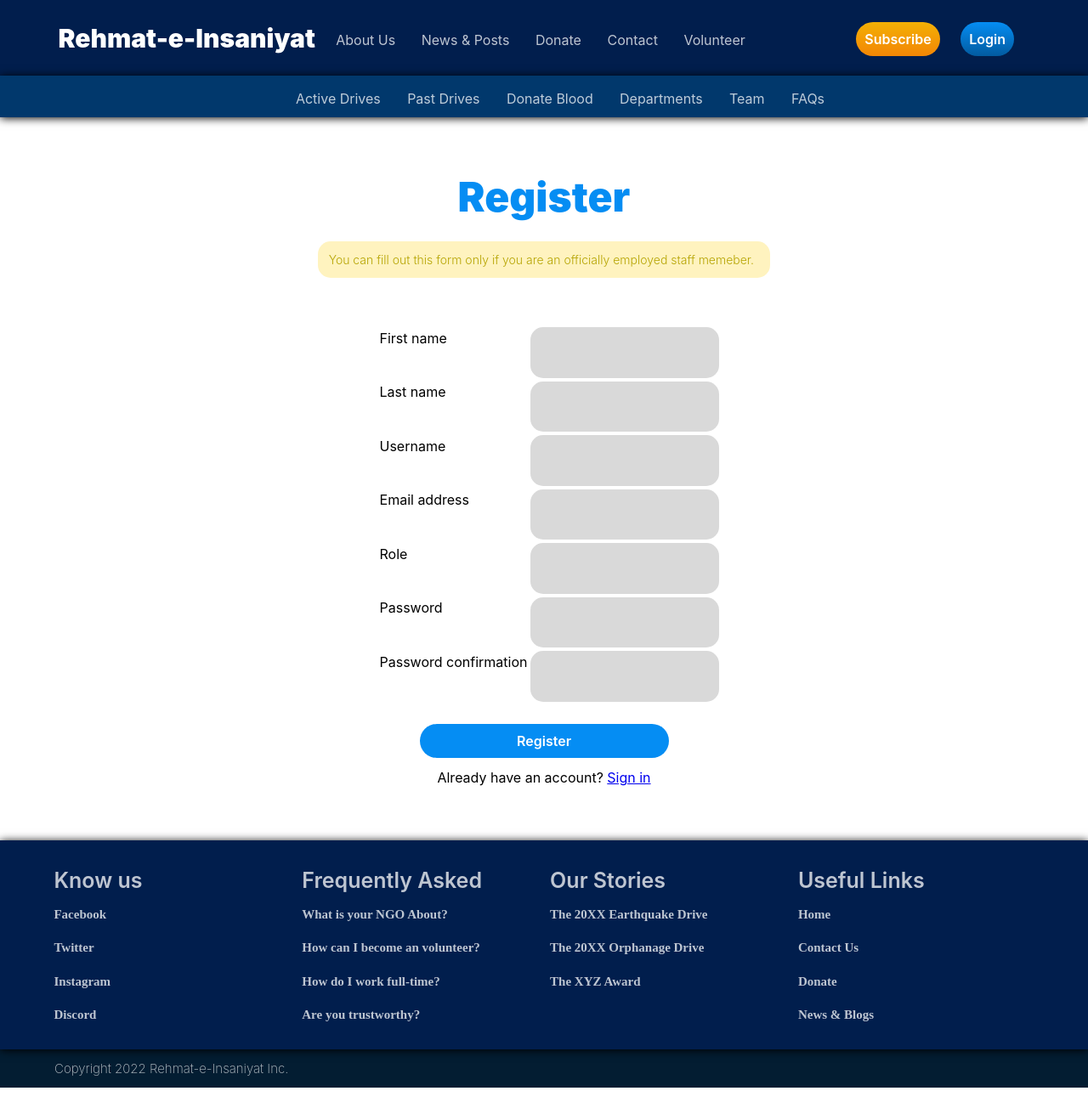
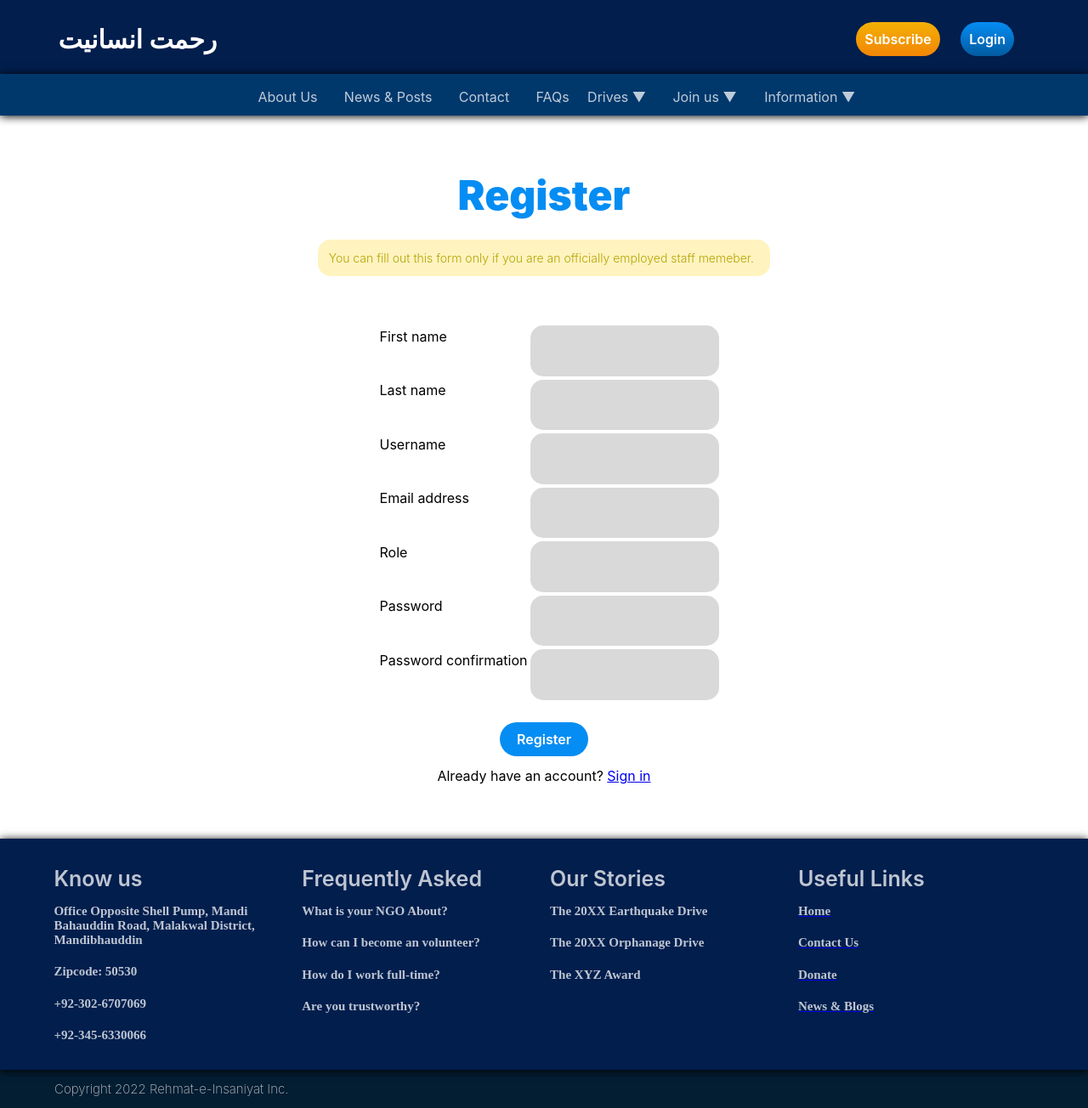
Before and after one commit to tayyibgondal/Rehmat-e-Insaniyat-Foundation, a Django app: page /employees/register/ in a window 1280 px wide. Shown: the whole page at 85% size. Before the commit the page ends 1280 px from the top, so only its background shows below. Run offline with Django 4.2, Linux system fonts and the light colour scheme.

Commit message:
UI changes
Made the following changes:
- In addition to the static header navigator, added drop-down.
- Logo has been updated to Urdu.
- Employee portal title made synchronous with the visitor title.
- Added office address at the bottom under "Know us".
- Added links to other pages, under the "Useful links" section of the footer.

Known issues:
- With the "sticky header" enabled, the back to top button disappears. Reason is yet unknown.

```diff
--- a/employees/templates/employees/register.html
+++ b/employees/templates/employees/register.html
@@ -30,7 +30,7 @@
         </tr>
         {% endfor %}
         </table>
-        <input class="blue_button" style="margin-left: -5%;" value="Register"/>
+        <input class="blue_button" style="margin-left: -5%;" type="submit" value="Register"/>
 
         <element class="pg_txt"> Already have an account?
         <a href="{% url 'login' %}"><element class="pst_txt_hyper">Sign in</element></a></element>
--- /dev/null
+++ b/static/css/dropdown.css
@@ -0,0 +1,29 @@
+.dropbtn {
+    background-color: transparent;
+  }
+
+  .dropdown {
+    position: relative;
+    display: inline-block;
+    margin-right: 2%;
+  }
+
+  .dropdown-content {
+    display: none;
+    position: absolute;
+    border-radius: 10px;
+    background-color: #058DF3;
+    min-width: 160px;
+    box-shadow: 0px 8px 16px 0px rgba(0,0,0,0.2);
+    z-index: 1;
+  }
+
+  .dropdown-content a {
+    transition-duration: 1s;
+    display: block;
+  }
+
+  .dropdown:hover .dropdown-content {
+    display: block;
+    transition-duration: 1s;
+  }
--- a/static/css/header.css
+++ b/static/css/header.css
@@ -167,32 +167,3 @@
 .sticky + .content {
     padding-top: 102px;
 }
-
-.dropbtn {
-    background-color: transparent;
-  }
-
-  .dropdown {
-    position: relative;
-    display: inline-block;
-  }
-
-  .dropdown-content {
-    display: none;
-    position: absolute;
-    border-radius: 10px;
-    background-color: #058DF3;
-    min-width: 160px;
-    box-shadow: 0px 8px 16px 0px rgba(0,0,0,0.2);
-    z-index: 1;
-  }
-
-  .dropdown-content a {
-    transition-duration: 1s;
-    display: block;
-  }
-
-  .dropdown:hover .dropdown-content {
-    display: block;
-    transition-duration: 1s;
-  }
--- a/static/javascript/back_to_top_btn.js
+++ b/static/javascript/back_to_top_btn.js
@@ -14,7 +14,6 @@ function scrollFunction() {
 
 // When the user clicks on the button, scroll to the top of the document
 function topFunction() {
-  console.log('Help me please!');
   var i = 1;                  //  set your counter to 1
 
   function myLoop() {         //  create a loop function
--- a/templates/footer.html
+++ b/templates/footer.html
@@ -6,35 +6,34 @@
 <div class="main_ft">
     <table class="foottable" width = 95%>
         <tr>
-            <td width=25%>    <element class="foothead">Know us</element>             </td>
-            <td width=25%>    <element class="foothead">Frequently Asked</element>    </td>
-            <td width=25%>    <element class="foothead">Our Stories</element>         </td>
-            <td width=25%>    <element class="foothead">Useful Links</element>        </td>
-        </tr>
+            <td width=25% style="vertical-align: top;">
+                <element class="foothead">Know us</element>
+                <element class="footlink">Office Opposite Shell Pump, Mandi Bahauddin Road, Malakwal District, Mandibhauddin</element>
+                <element class="footlink">Zipcode: 50530</element>
+                <element class="footlink">+92-302-6707069</element>
+                <element class="footlink">+92-345-6330066</element>
+            </td>
+            <td width=25% style="vertical-align: top;">
+                <element class="foothead">Frequently Asked</element>
+                <element class="footlink">What is your NGO About?</element>
+                <element class="footlink">How can I become an volunteer?</element>
+                <element class="footlink">How do I work full-time?</element>
+                <element class="footlink">Are you trustworthy?</element>
 
-        <tr>
-            <td width=25%> <element class="footlink">Facebook</element> </td>
-            <td width=25%> <element class="footlink">What is your NGO About?</element> </td>
-            <td width=25%> <element class="footlink">The 20XX Earthquake Drive</element> </td>
-            <td width=25%> <element class="footlink">Home</element> </td>
-        </tr>
-        <tr>
-            <td> <element class="footlink">Twitter</element> </td>
-            <td> <element class="footlink">How can I become an volunteer?</element> </td>
-            <td> <element class="footlink">The 20XX Orphanage Drive</element> </td>
-            <td> <element class="footlink">Contact Us</element> </td>
-        </tr>
-        <tr>
-            <td> <element class="footlink">Instagram</element> </td>
-            <td> <element class="footlink">How do I work full-time?</element> </td>
-            <td> <element class="footlink">The XYZ Award</element> </td>
-            <td> <element class="footlink">Donate</element> </td>
-        </tr>
-        <tr>
-            <td> <element class="footlink">Discord</element> </td>
-            <td> <element class="footlink">Are you trustworthy?</element> </td>
-            <td> <element class="footlink"></element> </td>
-            <td> <element class="footlink">News & Blogs</element> </td>
+            </td>
+            <td width=25% style="vertical-align: top;">
+                <element class="foothead">Our Stories</element>
+                <element class="footlink">The 20XX Earthquake Drive</element>
+                <element class="footlink">The 20XX Orphanage Drive</element>
+                <element class="footlink">The XYZ Award</element>
+            </td>
+            <td width=25% style="vertical-align: top;">
+                <element class="foothead">Useful Links</element>
+                <a href="{% url 'visitor-home' %}"><element class="footlink">Home</element></a>
+                <a href="{% url 'contact-us' %}"><element class="footlink">Contact Us</element></a>
+                <a href="{% url 'donate' %}"><element class="footlink">Donate</element></a>
+                <a href="{% url 'vis-blogs' %}"><element class="footlink">News & Blogs</element></a>
+            </td>
         </tr>
     </table>
 </div>
--- a/templates/main.html
+++ b/templates/main.html
@@ -16,7 +16,7 @@
     <link rel="stylesheet" type="text/css" href="{% static 'css/footer.css' %}">
     <link rel="stylesheet" type="text/css" href="{% static 'css/employee_home.css' %}">
     <link rel="stylesheet" type="text/css" href="{% static 'css/featured_items.css' %}">
-    <!-- <link rel="stylesheet" type="text/css" href="{% static 'css/sticky_header.css' %}"> -->
+    <link rel="stylesheet" type="text/css" href="{% static 'css/dropdown.css' %}">
 
 </head>
 <body style="margin: 0;">
--- a/templates/navbar.html
+++ b/templates/navbar.html
@@ -2,14 +2,20 @@
 {% if user.is_authenticated %}
 
     <div class="main_hd">
-        <a href="{% url 'emp-home' %}"><button class="wstitle">RIF E-Portal</button></a>
-        <a href="{% url 'donations' %}"><button class="feature">Donations</button></a>
-        <a href="{% url 'benificiaries' %}"><button class="feature">Beneficiaries</button></a>
-        <a href="{% url 'all-posts' %}"><button class="feature">News & Blogs</button></a>
-        <a href="{% url 'faqs' %}"><button class="feature">FAQs</button></a>
-        <a href="{% url 'subscribers' %}"><button class="feature">Subscribers</button></a>
-        <a href="{% url 'donors' %}"><button class="feature">Donors</button></a>
-        <a href="{% url 'blood-donations' %}"><button class="feature">Blood Donors</button></a>
+        <a href="{% url 'emp-home' %}">
+            <table style="vertical-align: middle; display: inline-block; margin-bottom: -5%; margin-top: -5%;">
+                <tr>
+                    <td>
+                        <button class="wstitle" style="font-family: 'Aldhabi Regular'; margin-bottom: -10%;">رحمت انسانیت</button>
+                    </td>
+                </tr>
+                <tr>
+                    <td><center>
+                        <element class="pg_txt" style="margin-top: -5%; color: white; font-size: 11px;">E-Portal</element>
+                    </center></td>
+                </tr>
+            </table>
+        </a>
 
         <!-- <button class="pfp" id="pfp0"></button> -->
         <a href="{% url 'logout' %}">
@@ -23,27 +29,48 @@
 </div>
 <div class="main_hd" id="pg_subheader" style="z-index: 1; background-color: #01386C; padding: 0.5%;">
     <center>
+        <a href="{% url 'all-posts' %}"><button class="feature">News & Blogs</button></a>
+        <a href="{% url 'faqs' %}"><button class="feature">FAQs</button></a>
         <div class="dropdown">
-            <button class="dropbtn feature">Drives ▼</button>
+            <button class="dropbtn feature" style="width: max-content;">Drives ▼</button>
             <div class="dropdown-content">
                 <a href="{% url 'drives' %}"><button class="feature">Active Drives</button></a>
                 <a href="{% url 'past-drives' %}"><button class="feature">Past Drives</button></a>
             </div>
         </div>
         <div class="dropdown">
-            <button class="dropbtn feature">Resources and Inventory ▼</button>
+            <button class="dropbtn feature" style="width: max-content;">Resources and Inventory ▼</button>
             <div class="dropdown-content">
+                <a href="{% url 'donations' %}"><button class="feature">Donations</button></a>
                 <a href="{% url 'inventory' %}"><button class="feature">Inventory</button></a>
                 <a href="{% url 'blood-bank' %}"><button class="feature">Blood Bank</button></a>
                 <a href="{% url 'dispensary' %}"><button class="feature">Dispensary</button></a>
+                <a href="{% url 'ambulances' %}"><button class="feature">Ambulances</button></a>
 
             </div>
         </div>
-        <a href="{% url 'ambulances' %}"><button class="feature">Ambulances</button></a>
-        <a href="{% url 'departments' %}"><button class="feature">Departments</button></a>
+        <div class="dropdown">
+            <button class="dropbtn feature" style="width: max-content;">Management ▼</button>
+            <div class="dropdown-content">
+                <a href="{% url 'subscribers' %}"><button class="feature">Subscribers</button></a>
+                <a href="{% url 'benificiaries' %}"><button class="feature">Beneficiaries</button></a>
+                <a href="{% url 'volunteers' %}"><button class="feature">Volunteers</button></a>
+                <a href="{% url 'team' %}"><button class="feature">Team</button></a>
+                <a href="{% url 'departments' %}"><button class="feature">Departments</button></a>
+
+            </div>
+        </div>
+        <div class="dropdown">
+            <button class="dropbtn feature" style="width: max-content;">Donors ▼</button>
+            <div class="dropdown-content">
+                <a href="{% url 'donors' %}"><button class="feature">Donors</button></a>
+                <a href="{% url 'blood-donations' %}"><button class="feature">Blood Donors</button></a>
+
+            </div>
+        </div>
+
         <a href="{% url 'pitches' %}"><button class="feature">Pitches</button></a>
-        <a href="{% url 'volunteers' %}"><button class="feature">Volunteers</button></a>
-        <a href="{% url 'team' %}"><button class="feature">Team</button></a>
+
     </center>
 </div>
 </h3>
@@ -57,12 +84,7 @@
 
 {% else %}
 <div class="main_hd">
-    <a href="{% url 'visitor-home' %}"><button class="wstitle">Rehmat-e-Insaniyat</button></a>
-    <a href="{% url 'about' %}"><button class="feature">About Us</button></a>
-    <a href="{% url 'vis-blogs' %}"><button class="feature">News & Posts</button></a>
-    <a href="{% url 'donate' %}"><button class="feature">Donate</button></a>
-    <a href="{% url 'contact-us' %}"><button class="feature">Contact</button></a>
-    <a href="{% url 'become-volunteer' %}"><button class="feature">Volunteer</button></a>
+    <a href="{% url 'visitor-home' %}"><button class="wstitle" style="font-family: 'Aldhabi Regular'; vertical-align: middle; margin-bottom: -1%; margin-top: -1%;">رحمت انسانیت</button></a>
 
     <a href="{% url 'login' %}">
         <button class="loginbtn">Login</button>
@@ -74,12 +96,32 @@
 
 <div class="main_hd" id="pg_subheader" style="z-index: 1; background-color: #01386C; padding: 0.5%;">
     <center>
-        <a href="{% url 'vis-drives' %}"><button class="feature">Active Drives</button></a>
-        <a href="{% url 'vis-past-drives' %}"><button class="feature">Past Drives</button></a>
-        <a href="{% url 'donate-blood' %}"><button class="feature">Donate Blood</button></a>
-        <a href="{% url 'vis-departments' %}"><button class="feature">Departments</button></a>
-        <a href="{% url 'team' %}"><button class="feature">Team</button></a>
+        <a href="{% url 'about' %}"><button class="feature">About Us</button></a>
+        <a href="{% url 'vis-blogs' %}"><button class="feature">News & Posts</button></a>
+        <a href="{% url 'contact-us' %}"><button class="feature">Contact</button></a>
         <a href="{% url 'faqs' %}"><button class="feature">FAQs</button></a>
+        <div class="dropdown">
+            <button class="dropbtn feature" style="width: max-content;">Drives ▼</button>
+            <div class="dropdown-content">
+                <a href="{% url 'drives' %}"><button class="feature">Active Drives</button></a>
+                <a href="{% url 'past-drives' %}"><button class="feature">Past Drives</button></a>
+            </div>
+        </div>
+        <div class="dropdown">
+            <button class="dropbtn feature" style="width: max-content;">Join us ▼</button>
+            <div class="dropdown-content">
+                <a href="{% url 'become-volunteer' %}"><button class="feature">Volunteer</button></a>
+                <a href="{% url 'donate' %}"><button class="feature">Donate</button></a>
+                <a href="{% url 'donate-blood' %}"><button class="feature">Donate Blood</button></a>
+            </div>
+        </div>
+        <div class="dropdown">
+            <button class="dropbtn feature" style="width: max-content;">Information ▼</button>
+            <div class="dropdown-content">
+                <a href="{% url 'vis-departments' %}"><button class="feature">Departments</button></a>
+                <a href="{% url 'team' %}"><button class="feature">Team</button></a>
+            </div>
+        </div>
     </center>
 </div>
 
--- a/visitor/templates/visitor/home.html
+++ b/visitor/templates/visitor/home.html
@@ -82,8 +82,7 @@
             </tr>
         </table>
     </div>
-
+<div style="margin-bottom: -5%;"></div>
 </body>
-</script>
 
 {% endblock content %}
```
Also changed, not shown: visitor/templates/visitor/about.html (+16 -1 lines), db.sqlite3.
